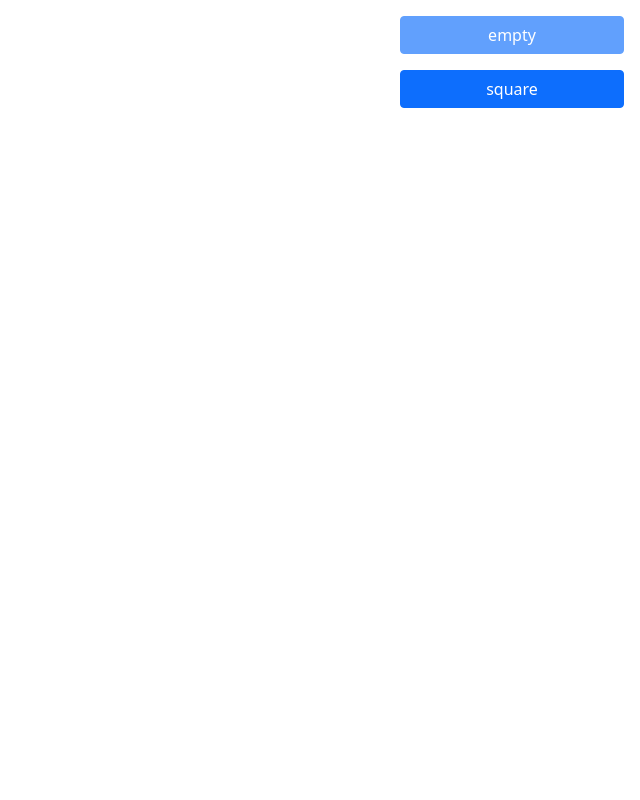
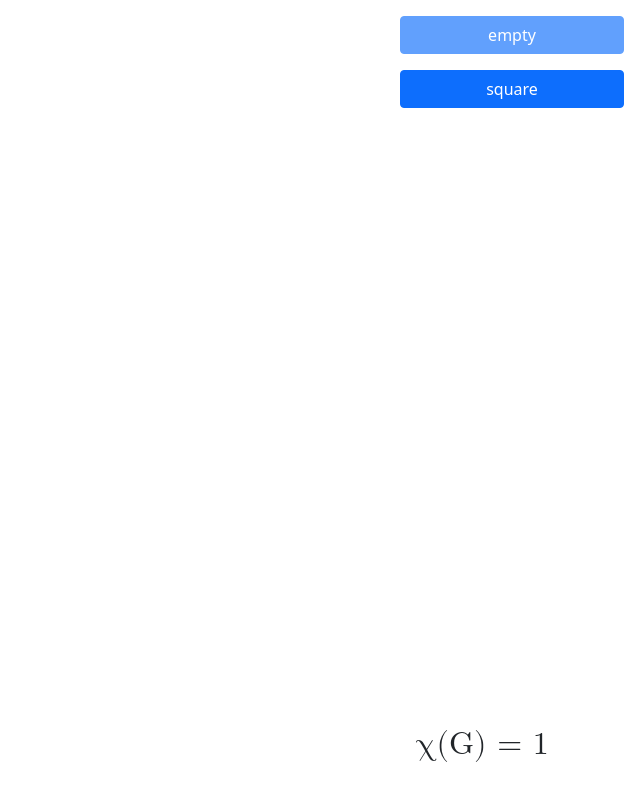
Before and after one commit to jschoedl/4colors, a React (Create React App) app: page / in a window 1280 px wide. Shown: the whole page, without its empty margins (640-1280 px from the left). Built offline with nearby package versions, Linux system fonts and the light colour scheme; the HTML template or start-up script is replaced by a standard one.

Commit message:
show chromatic number

```diff
--- /dev/null
+++ b/src/components/ChromaticNumber.js
@@ -0,0 +1,3 @@
+export default function ChromaticNumber(props) {
+    return <div className="menu bottom right formula">χ(G) = {props.chromaticNumber}</div>
+}
--- a/src/components/ColoredGraph.js
+++ b/src/components/ColoredGraph.js
@@ -25,6 +25,7 @@ export default class ColoredGraph extends React.Component {
             numberOfColors: props.nodes.length,
         }
         this.setDisplayMode = props.setDisplayMode
+        this.setChromaticNumber = props.setChromaticNumber
     }
 
     findKColoring(k) {
@@ -126,7 +127,9 @@ export default class ColoredGraph extends React.Component {
 
     minimalKColoring() {
         for (let k = 1; k <= 10; k++)
-            if (this.findKColoring(k))
-                return;
+            if (this.findKColoring(k)) {
+                this.setChromaticNumber(k)
+                return
+            }
     }
 }
--- a/src/components/GraphViewer.js
+++ b/src/components/GraphViewer.js
@@ -2,25 +2,33 @@ import ColoredGraph from "./ColoredGraph";
 import Controls from "./Controls";
 import React from "react";
 import getGraph from "../lib/graphExamples";
+import ChromaticNumber from "./ChromaticNumber";
 
 export default class GraphViewer extends React.Component {
     constructor(props) {
         super(props);
         this.state = {
             displayMode: 'empty',
+            chromaticNumber: 1,
         }
         this.setDisplayMode = this.setDisplayMode.bind(this)
+        this.setChromaticNumber = this.setChromaticNumber.bind(this)
     }
 
     setDisplayMode(newDisplayMode) {
-        this.setState({displayMode: newDisplayMode}, () => console.log(this.state.displayMode))
+        this.setState({displayMode: newDisplayMode})
+    }
+
+    setChromaticNumber(newChromaticNumber) {
+        this.setState({chromaticNumber: newChromaticNumber})
     }
 
     render() {
         let [nodes, edges] = getGraph(this.state.displayMode)
         return <>
+            <ChromaticNumber chromaticNumber={this.state.chromaticNumber}/>
             <Controls setDisplayMode={this.setDisplayMode} displayMode={this.state.displayMode}/>
-            <ColoredGraph nodes={nodes} edges={edges} setDisplayMode={this.setDisplayMode}/>
+            <ColoredGraph nodes={nodes} edges={edges} setDisplayMode={this.setDisplayMode} setChromaticNumber={this.setChromaticNumber}/>
         </>
     }
 }
--- a/src/index.css
+++ b/src/index.css
@@ -32,3 +32,8 @@ body {
 .left {
     left: 0;
 }
+
+.formula{
+    font-size: 2em;
+    font-family: math;
+}
```
